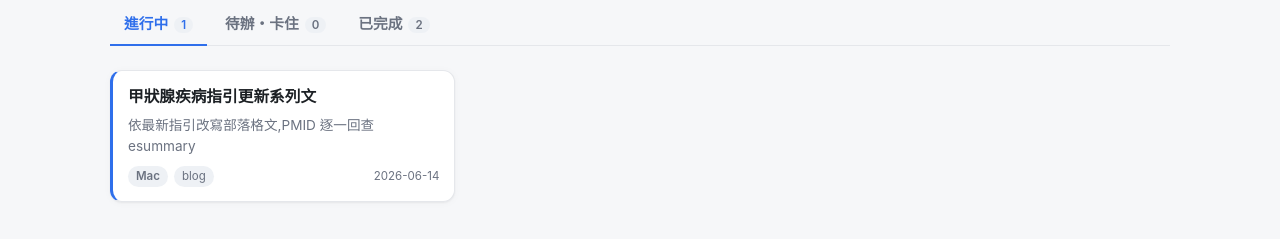
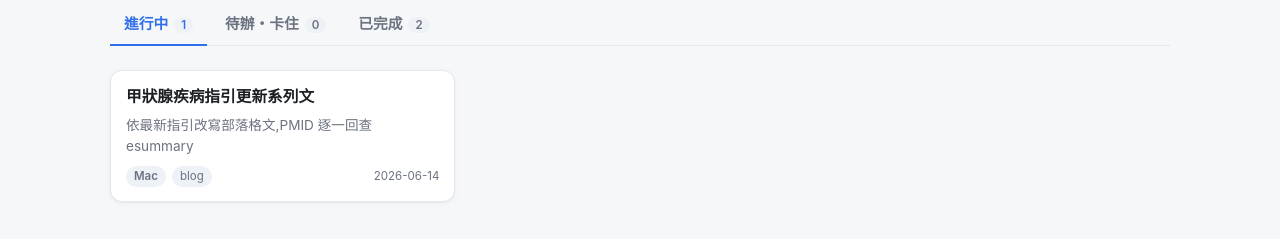
Before and after one commit to mansonliu/claude-task-board, a plain HTML site: page index.html in a window 1280 px wide. Shown: the part 123-362 px from the top of the page. Drawn offline with Linux system fonts and the light colour scheme.

Commit message:
Card: drop left accent bar, plain border only
Co-Authored-By: Claude Opus 4.8 <noreply@anthropic.com>

```diff
--- a/index.html
+++ b/index.html
@@ -95,7 +95,6 @@
     border-radius: 12px;
     padding: 14px 15px;
     box-shadow: var(--shadow);
-    border-left: 3px solid var(--bar, var(--border));
   }
   .card.done { opacity: .72; }
   .card .title { font-weight: 600; font-size: .98rem; margin-bottom: 7px; }
@@ -148,12 +147,11 @@ if (!TABS.some(t => t.key === activeTab)) activeTab = "active";
 function esc(s){ return (s==null?"":String(s)).replace(/[&<>"]/g, c=>({"&":"&amp;","<":"&lt;",">":"&gt;",'"':"&quot;"}[c])); }
 
 function card(t){
-  const st = STATUSES.find(s=>s.key===t.status) || STATUSES[0];
   const chips = [];
   if (t.machine)  chips.push(`<span class="chip machine">${esc(t.machine)}</span>`);
   if (t.category) chips.push(`<span class="chip">${esc(t.category)}</span>`);
   const date = t.updated ? `<span class="date">${esc(t.updated)}</span>` : "";
-  return `<div class="card ${t.status==='done'?'done':''}" style="--bar:${st.color}">
+  return `<div class="card ${t.status==='done'?'done':''}">
     <div class="title">${esc(t.title)}</div>
     ${t.note ? `<div class="note">${esc(t.note)}</div>` : ""}
     <div class="chips">${chips.join("")}${date}</div>
```
